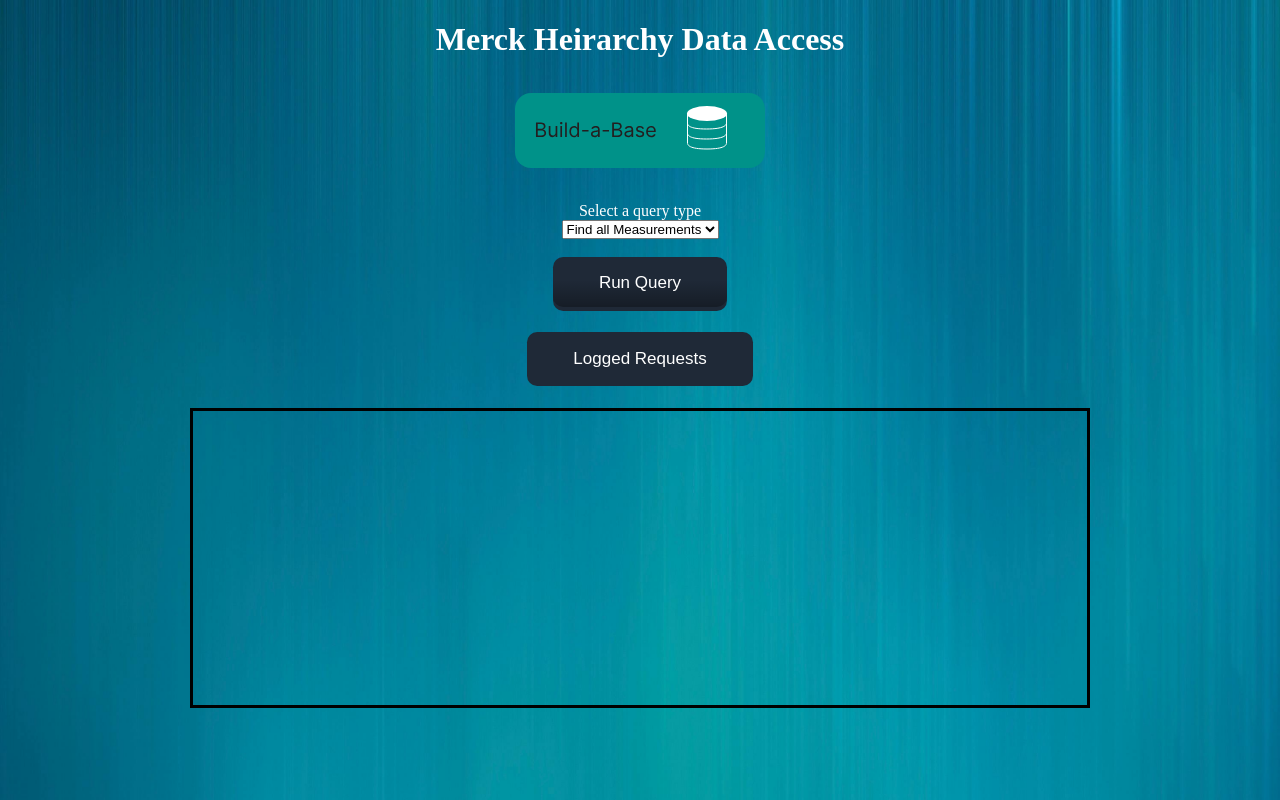
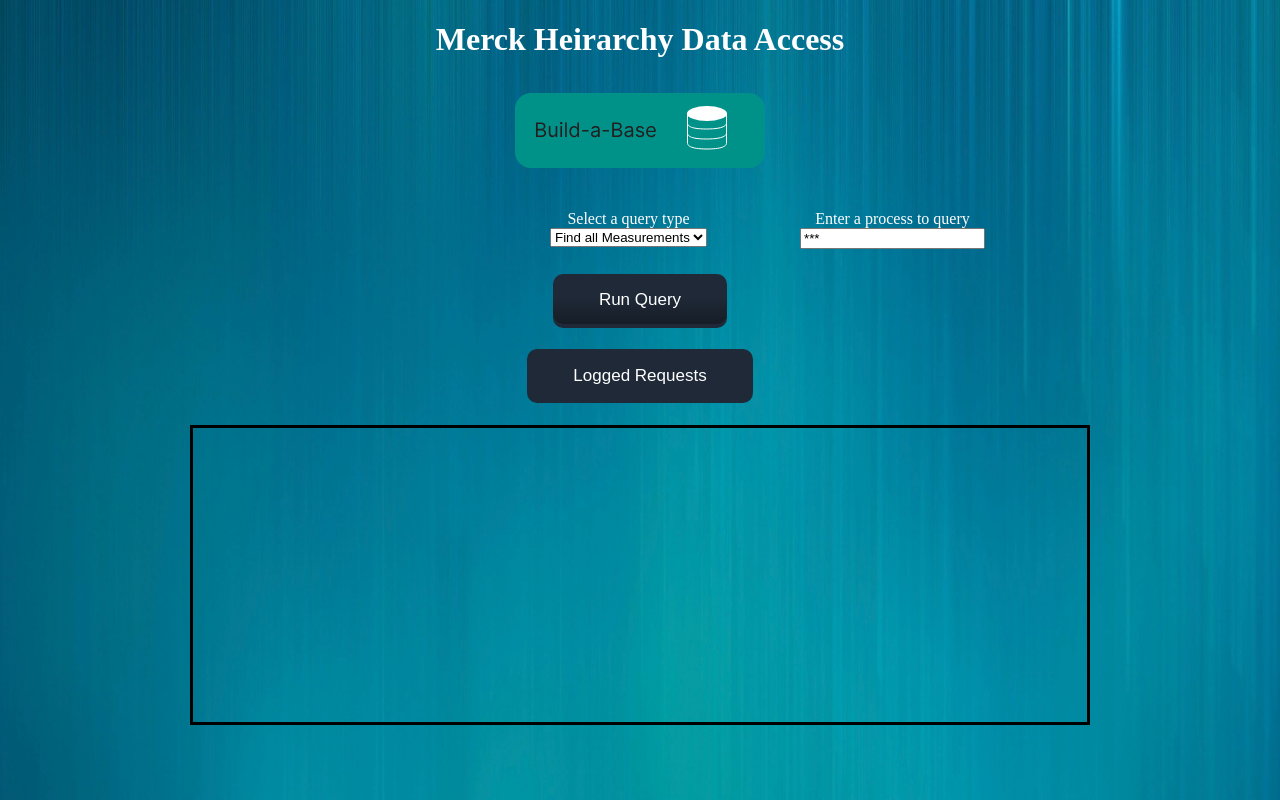
Before and after one commit to tarifahmed-csb/Merck---Process-Hierarchy-Analysis, a React (Create React App) app in the folder ui/mdba/: page / in a window 1280 px wide. Built offline with nearby package versions, Linux system fonts and the light colour scheme.

Commit message:
updated query function

```diff
--- /dev/null
+++ b/ui/mdba/src/components/queryDrop.css
@@ -0,0 +1,12 @@
+#querySel {
+    position: absolute;
+    width: fit-content;
+    top: 210px;
+    left: 550px;
+}
+
+#procEntry {
+    position: absolute;
+    top: 210px;
+    left: 800px;
+}
--- a/ui/mdba/src/components/queryDrop.js
+++ b/ui/mdba/src/components/queryDrop.js
@@ -1,8 +1,14 @@
 import React from 'react'
+import './queryDrop.css'
 
 function queryDrop() {
     return(
         <div>
+
+
+            <br/>
+            <br/>
+            <div id='querySel'>
                 <label form='queries'>Select a query type</label>
                 <br/>
                 <select name='queries' id='queries' defaultValue='default'>
@@ -10,6 +16,12 @@
                     <option value='processes'>Find all Processes</option>
                     <option value='rawMat'>Find all Raw Materials</option>
                 </select>
+            </div>
+            <div id='procEntry'>
+                <label form='process'>Enter a process to query</label>
+                <br/>
+                <input type='text' name='process' id='process' defaultValue='***'/>
+            </div>
             <br/>
             <br/>
             <button type='button' form='queries' formMethod='post' onClick={() => query('queries')}>
@@ -22,6 +34,7 @@
 }
 
 async function query(type) {
+    var procName = document.getElementById('process').value
     var e = document.getElementById(type);
     var query_type = e.value;
     console.log(query_type);
```
Lines whose indentation alone changed are shown as unchanged.
